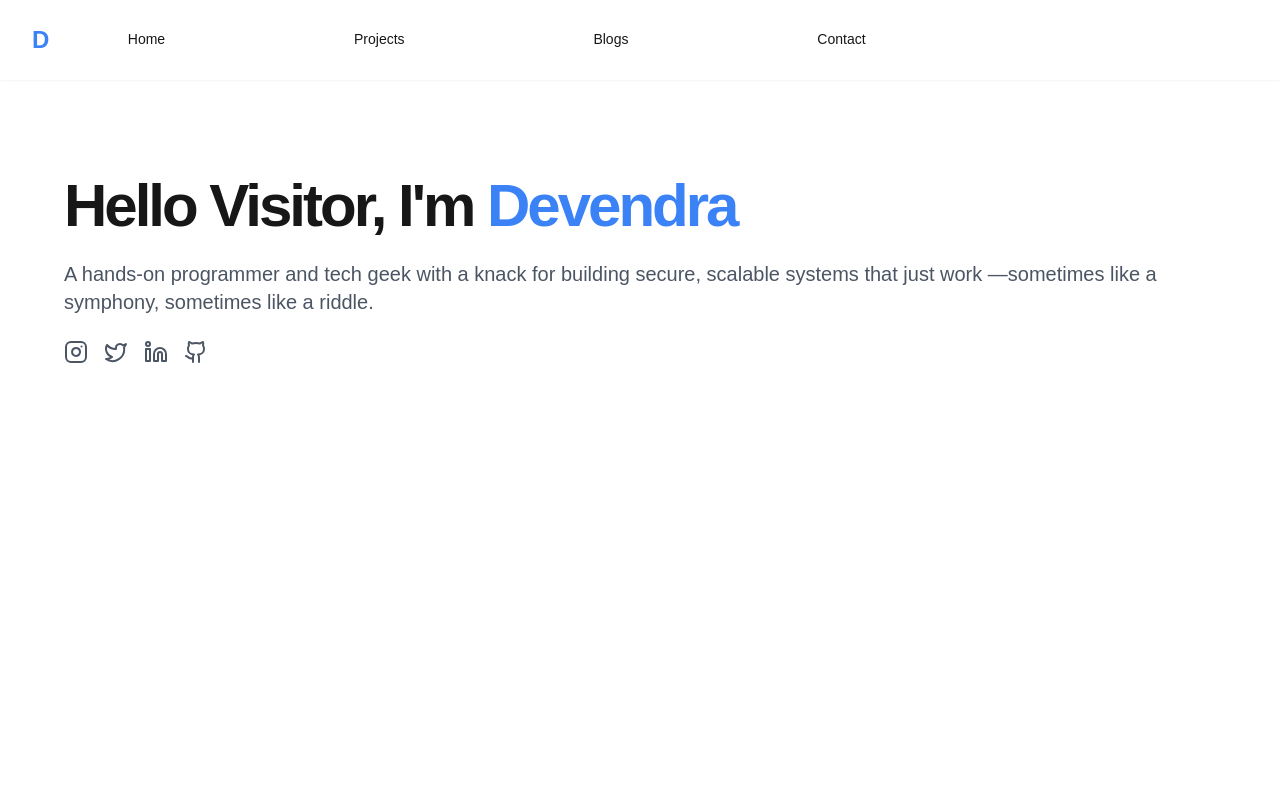
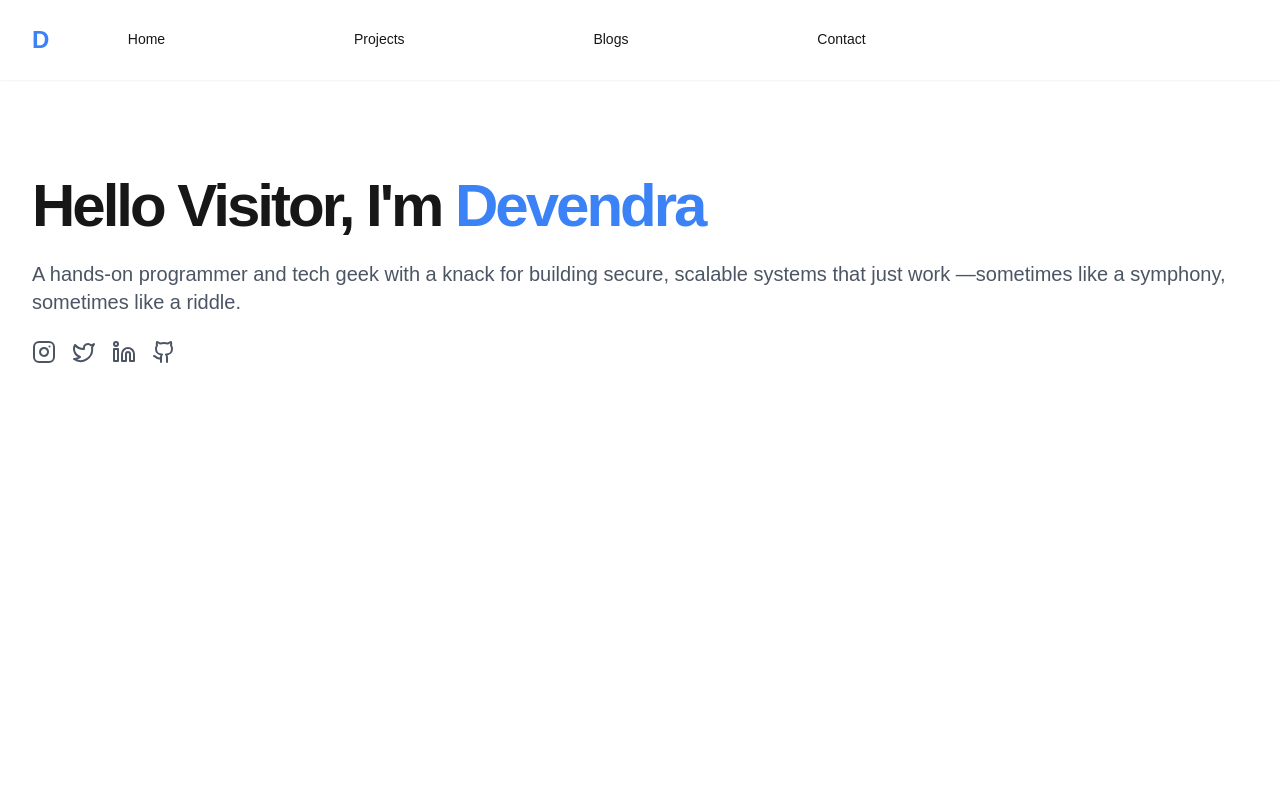
Before and after one commit to Trex-Hub/nextjs-portfolio, a Next.js app: page / in a window 1280 px wide. Shown: the top 800 px of the page. Built offline with nearby package versions, Linux system fonts and the light colour scheme.

Commit message:
fix(layout): removed unnecessary padding to maybe reduce layour shift?

```diff
--- a/src/app/_sections/HeroSection.tsx
+++ b/src/app/_sections/HeroSection.tsx
@@ -3,7 +3,7 @@ import { Instagram, Twitter, Linkedin, Github } from "lucide-react";
 
 export default function HeroSection() {
   return (
-    <section className="flex flex-col min-h-screen px-4 mt-24 sm:px-6 lg:px-8">
+    <section className="flex flex-col min-h-screen mt-24 ">
       <div className="space-y-6">
         <h1 className="text-4xl font-bold leading-tight tracking-tighter sm:text-5xl md:text-6xl">
           Hello Visitor, I&apos;m{" "}
```
